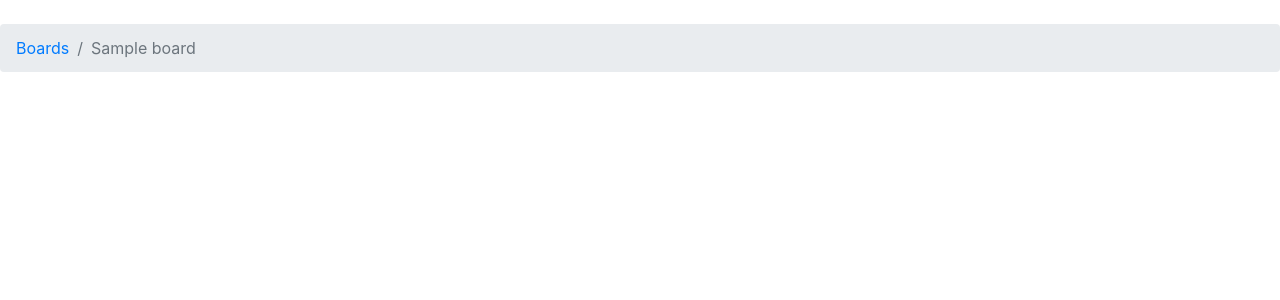
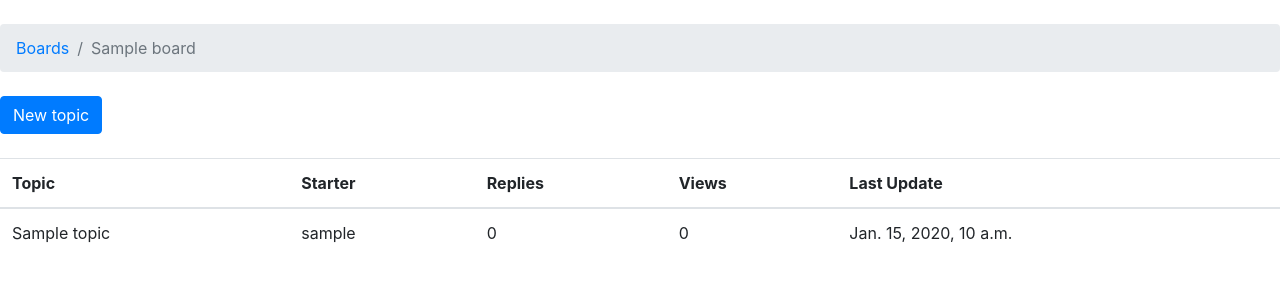
Before and after one commit to agnieshkaj/django-simple-is-better-than-complex, a Django app: page /boards/1/ in a window 1280 px wide. Shown: the part 56-356 px from the top of the page. Run offline with Django 3.2, Linux system fonts and the light colour scheme; tables that the repository leaves empty hold one stand-in row (values such as "Sample post"); some libraries are stand-ins or nearby versions; some web fonts are replaced.

Commit message:
adding topics list view on given board view and new topic creation button

```diff
--- a/triningproject/boards/views.py
+++ b/triningproject/boards/views.py
@@ -1,5 +1,6 @@
-from django.shortcuts import render, get_object_or_404
-from .models import Board
+from django.contrib.auth.models import User
+from django.shortcuts import render, redirect, get_object_or_404
+from .models import Board, Topic, Post
 
 
 def home(request):
@@ -14,4 +15,25 @@ def board_topics(request, pk):
 
 def new_topic(request, pk):
     board = get_object_or_404(Board, pk=pk)
+
+    if request.method == 'POST':
+        subject = request.POST['subject']
+        message = request.POST['message']
+
+        user = User.objects.first()  # TODO: get the currently logged in user
+
+        topic = Topic.objects.create(
+            subject=subject,
+            board=board,
+            starter=user
+        )
+
+        post = Post.objects.create(
+            message=message,
+            topic=topic,
+            created_by=user
+        )
+
+        return redirect('board_topics', pk=board.pk)  # TODO: redirect to the created topic page
+
     return render(request, 'new_topic.html', {'board': board})
--- a/triningproject/templates/topics.html
+++ b/triningproject/templates/topics.html
@@ -10,5 +10,30 @@
 {% endblock %}
 
 {% block content %}
-    <!-- leaving it empty for now. -->
+  <div class="mb-4">
+    <a href="{% url 'new_topic' board.pk %}" class="btn btn-primary">New topic</a>
+  </div>
+
+    <table class="table">
+    <thead class="thead-inverse">
+      <tr>
+        <th>Topic</th>
+        <th>Starter</th>
+        <th>Replies</th>
+        <th>Views</th>
+        <th>Last Update</th>
+      </tr>
+    </thead>
+    <tbody>
+      {% for topic in board.topics.all %}
+        <tr>
+          <td>{{ topic.subject }}</td>
+          <td>{{ topic.starter.username }}</td>
+          <td>0</td>
+          <td>0</td>
+          <td>{{ topic.last_updated }}</td>
+        </tr>
+      {% endfor %}
+    </tbody>
+  </table>
 {% endblock %}
```
Also changed, not shown: triningproject/boards/tests.py (+10 -0 lines), triningproject/templates/new_topic.html (+12 -1 lines).
